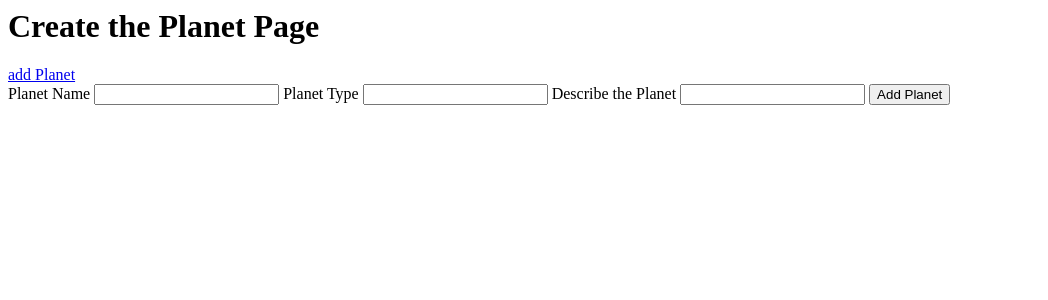
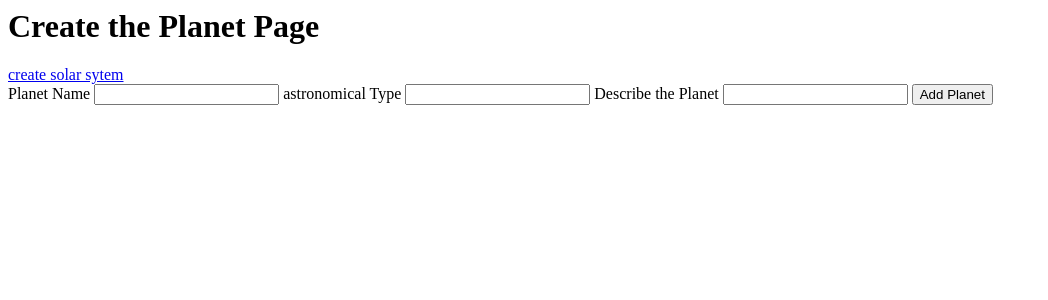
Before and after one commit to BlakeLewis1/SolarIndex, a Flask app: page /planet in a window 1280 px wide. Shown: the top 300 px of the page, without its empty margins (0-1048 px from the left). Run offline with Flask 2, Linux system fonts and the light colour scheme.

Commit message:
added solar

```diff
--- a/application/__init__.py
+++ b/application/__init__.py
@@ -4,7 +4,7 @@ from os import getenv
 
 app = Flask(__name__)
 
-app.config['SQLALCHEMY_DATABASE_URI'] = getenv('SOLARDB_URI')
+app.config['SQLALCHEMY_DATABASE_URI'] = getenv('SOLAR_DB')
 app.config['SECRET_KEY'] = getenv('SECRET_KEY')
 db = SQLAlchemy(app)
 
--- a/application/forms.py
+++ b/application/forms.py
@@ -9,7 +9,7 @@ class PlanetForm(FlaskForm):
             Length(min=2, max=50)
         ]
     )
-    planet_type = StringField('Planet Type',
+    astronomical_type = StringField('astronomical Type',
         validators = [
             DataRequired(),
             Length(min=2, max=50)
@@ -26,10 +26,31 @@ class PlanetForm(FlaskForm):
 
 class SolarForm(FlaskForm):
     solar_name = StringField('Solar Name',
-      validators = [
-          DataRequired(),
-          Length(min=2, max=50)
+    validators = [
+        DataRequired(),
+        Length(min=2, max=50)
 
         ]
     )
     submit = SubmitField('Add SolarSystem')
+
+class UpdatePlanetForm(FlaskForm):
+    planet_name = StringField('Planet Name',
+    validators = [
+        DataRequired(),
+        Length(min=2, max=50)
+        ]
+    )
+    astronomical_type = StringField('astronomical Type',
+        validators = [
+            DataRequired(),
+            Length(min=2, max=50)
+        ]
+    )
+    describe = StringField('Describe the Planet',
+        validators = [
+            DataRequired(),
+            Length(min=2, max=1000)
+        ]
+    )
+    submit = SubmitField('Add Planet')
--- a/application/routes.py
+++ b/application/routes.py
@@ -5,17 +5,20 @@ from application.forms import PlanetForm, SolarForm
 
 @app.route('/')
 @app.route('/home')
+
 def home():
-    return render_template('home.html', title='Home')
+    planets = Planets.query.all()
+    return render_template('home.html', title='Home', planets = planets)
 
 
 @app.route('/planet', methods=['GET', 'POST'])
 def post():
     form = PlanetForm()
+
     if form.validate_on_submit():
         planetData = Planets(
             planet_name = form.planet_name.data,
-            planet_type = form.planet_type.data,
+            astronomical_type = form.astronomical_type.data,
             describe = form.describe.data
         )
 
@@ -27,6 +30,8 @@ def post():
     else:
         print(form.errors)
 
+
+
     return render_template('planet.html', title='Create the Planet', form=form)
 
 @app.route('/solar', methods=['GET', 'POST'])
@@ -34,7 +39,7 @@ def solar():
     form = SolarForm()
     if form.validate_on_submit():
         solarData = Solar(
-                solar_name = form.solar_name
+                solar_name = form.solar_name.data
                 )
         db.session.add(solarData)
         db.session.commit()
@@ -43,3 +48,18 @@ def solar():
     else:
         print(form.errors)
     return render_template('solar.html', title='start your solar system', form=form)
+
+@app.route('/planet', methods=['GET', 'POST'])
+def planet():
+    form = UpdatePlanetForm()
+    if form.validate_on_submit():
+        planet_name = form.first_name.data
+        astronomical_type = form.astronomical_type.data
+        describe = form.describe.data
+        db.session.commit()
+        return redirect(url_for('home'))
+   # elif request.method == 'GET':
+     #   form.planet_name.data = planet_name
+      #  form.astronomical_type.data = astronomical_name
+       # form.describe.data = describe
+    return render_template('planet.html', title='planet', form=form)
--- a/application/templates/layout.html
+++ b/application/templates/layout.html
@@ -8,7 +8,7 @@
 <body>
 <h1>{{  title  }} Page</h1>
 <nav>
-                        <a href="{{ url_for('post')  }}">add Planet</a>
+                        <a href="{{ url_for('solar')  }}">create solar sytem</a>
 
 
 
--- a/application/templates/planet.html
+++ b/application/templates/planet.html
@@ -6,6 +6,7 @@
     <!-- the form -->
     <form method='POST' action=''>
         <!-- first_name.label is the text displayed on the screen next to the text box -->
+        {{ form.hidden_tag() }}
         {{ form.planet_name.label }}
         <!-- first_name is the input field, a text box in this case -->
         {{ form.planet_name }}
@@ -22,12 +23,12 @@
             </div>
         <!-- end the if statement -->
         {% endif %}
-	{{ form.planet_type.label }}
-	{{ form.planet_type }}
+	{{ form.astronomical_type.label }}
+	{{ form.astronomical_type }}
 
-	{% if form.planet_type.errors %}
+	{% if form.astronomical_type.errors %}
 	<div class="error">
-	    {% for error in form.planet_type.errors %}
+	    {% for error in form.astronomical_type.errors %}
 	        <span>{{ error }}</span>
 	    {% endfor %}
 	</div>
@@ -40,7 +41,8 @@
                 <span>{{ error }}</span>
             {% endfor %}
 	{% endif %}
-	{{ form.submit }}
+    {{ form.submit }}
+
         </div>
     </form>
 </div>
--- a/application/templates/solar.html
+++ b/application/templates/solar.html
@@ -12,7 +12,6 @@
 			    <span>{{ error }}</span>
 			{% endfor %}
             {% endif %}
-			<br>
             {{ form.submit }}
         </form>
     </div>
--- a/create.py
+++ b/create.py
@@ -2,4 +2,5 @@ from application import db
 from application.models import Planets
 import os
 
+db.drop_all()
 db.create_all()
```
Also changed, not shown: application/templates/home.html (+9 -0 lines).
